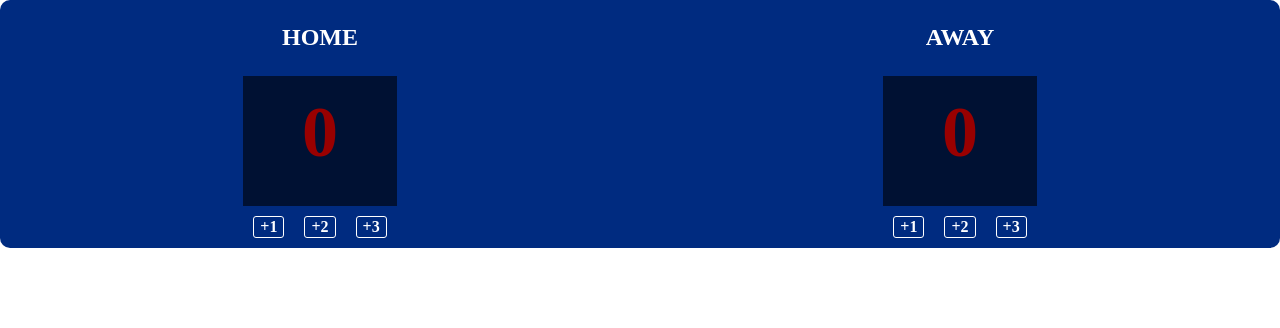
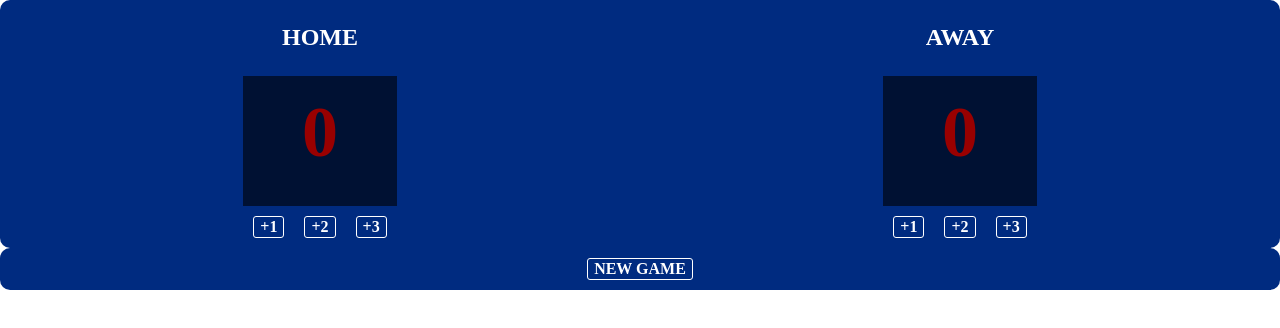
Before and after one commit to sonjamemi/scoreboard, a plain HTML site: page index.html in a window 1280 px wide. Drawn offline with nearby package versions, Linux system fonts and the light colour scheme.

Commit message:
new commit

```diff
--- a/index.css
+++ b/index.css
@@ -40,3 +40,7 @@ button{
      color: white;
      font-weight: 700;
 }
+
+#newgame{
+    margin: auto;
+}
--- a/index.html
+++ b/index.html
@@ -23,6 +23,12 @@
                 </div>
             </div>
         </div>
+    </div>
+    <div class="container">
+       <div id="new-game">
+           <button onclick="newGame()">NEW GAME</button>
+       </div>
+   </div>
         <script src="index.js"></script>
     </body>
 </html>
--- a/index.js
+++ b/index.js
@@ -34,3 +34,10 @@ function add3to2(){
     count2+=3
     score2El.textContent=count2
 }
+
+function newGame(){
+    score1El.textContent=0
+    score2El.textContent=0
+    count1=0
+    count2=0
+}
```
